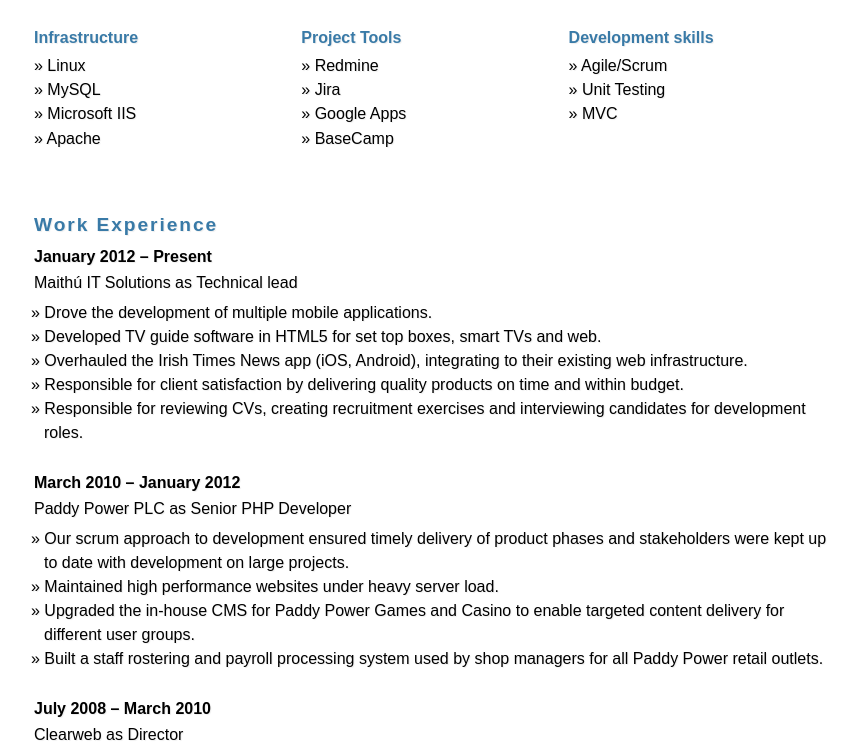
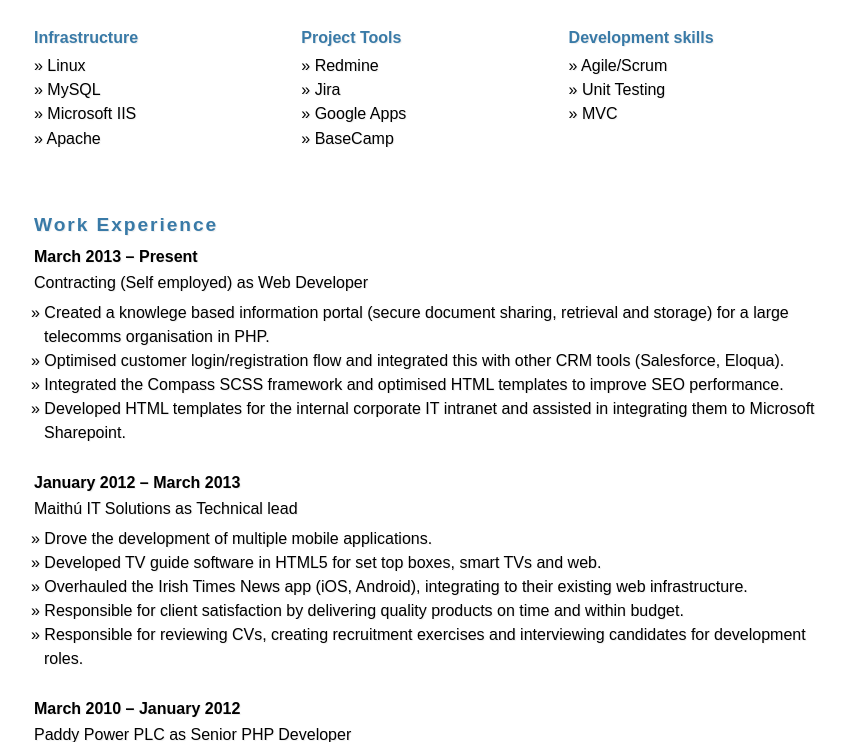
Before and after one commit to matfin/cv.mattfinucane.ie, a PHP site: page / in a window 1280 px wide. Shown: the part 754-1496 px from the top of the page, without its empty margins (201-1058 px from the left). Run offline with PHP 8.4, Linux system fonts and the light colour scheme; data that the repository does not hold is empty; some web fonts are replaced.

Commit message:
Added current work experience.

```diff
--- a/includes/experience.php
+++ b/includes/experience.php
@@ -1,11 +1,24 @@
 <?php
     $jobs = array(
+        new job(
+            'Contracting (Self employed)',
+            'Web Developer',
+            'Dublin, Ireland',
+            new DateTime('2013-03-11'),
+            'Present',
+            array(
+                'Created a knowlege based information portal (secure document sharing, retrieval and storage) for a large telecomms organisation in PHP.',
+                'Optimised customer login/registration flow and integrated this with other CRM tools (Salesforce, Eloqua).',
+                'Integrated the Compass SCSS framework and optimised HTML templates to improve SEO performance.',
+                'Developed HTML templates for the internal corporate IT intranet and assisted in integrating them to Microsoft Sharepoint.'
+            )
+        ),
         new job(
             'Maith&uacute; IT Solutions',
             'Technical lead',
             'Dublin, Ireland',
             new DateTime('2012-01-16'),
-            'Present',
+            new DateTime('2013-03-08'),
             array(
                 'Drove the development of multiple mobile applications.',
                 'Developed TV guide software in HTML5 for set top boxes, smart TVs and web.',
```
